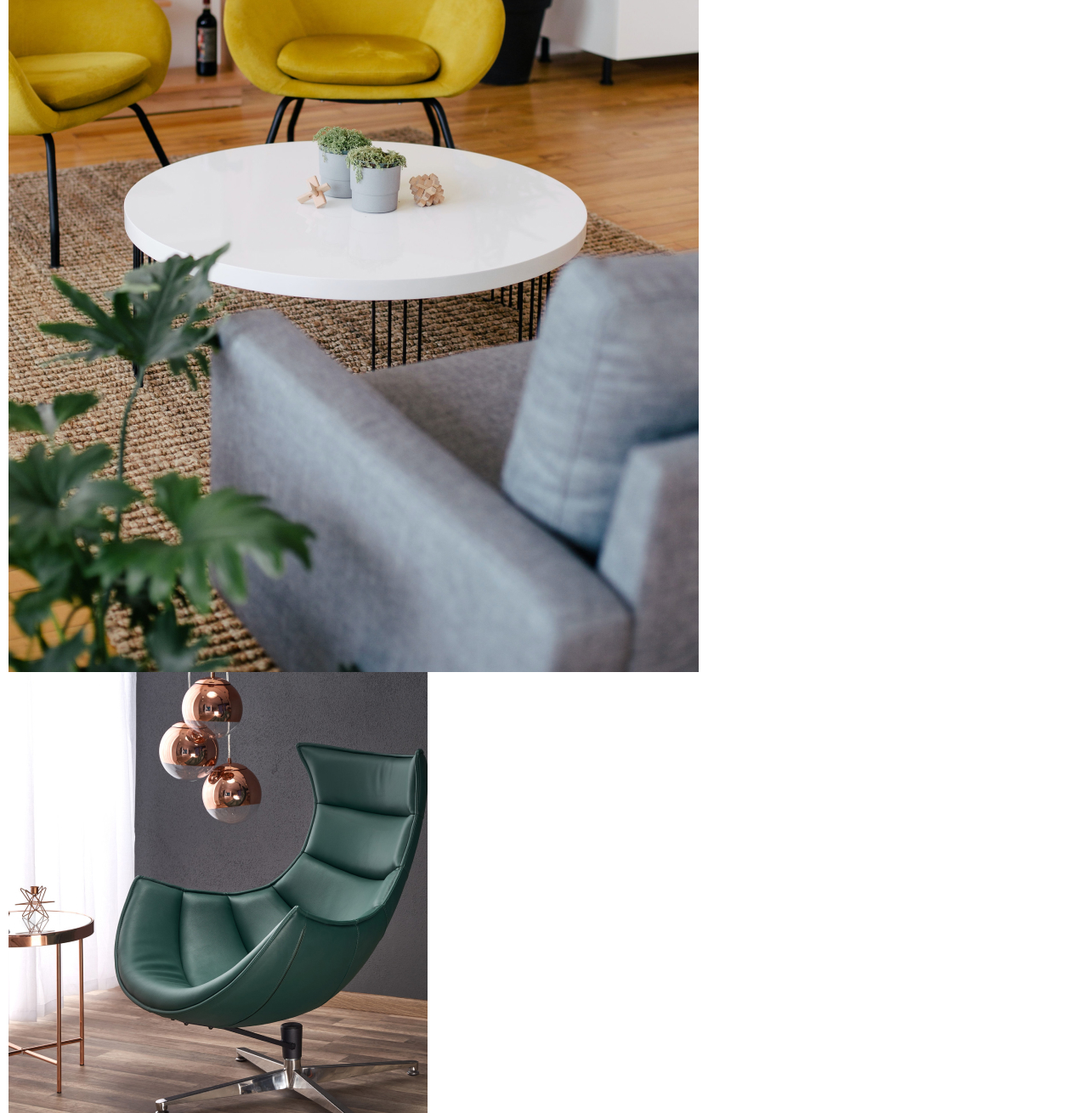
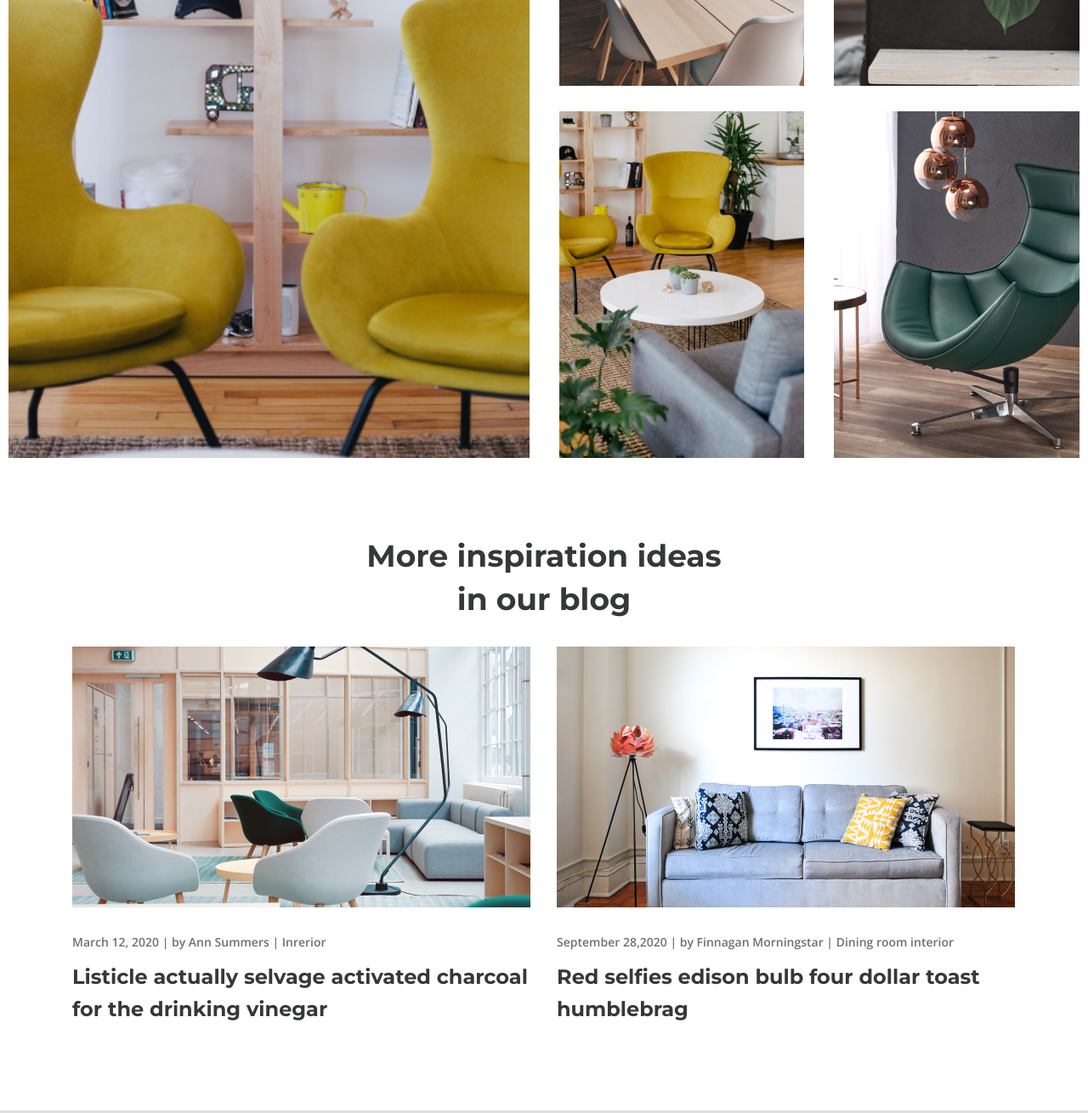
Before and after one commit to devAltss/Desire, a website: page app/index.html in a window 1280 px wide. Shown: the part 3420-4730 px from the top of the page at 85% size. Drawn offline with nearby package versions, Linux system fonts and the light colour scheme; files that its build step writes are made by us from their sources.

Commit message:
added blog, breadcrumbs

```diff
--- a/app/index.html
+++ b/app/index.html
@@ -253,9 +253,6 @@
 
             <div class="gallery__items mix office">
               <a class="gallery__item" href="#">
-                <img src="images/gallery/1.jpg" alt="images">
-              </a>
-              <a class="gallery__item" href="#">
                 <img src="images/gallery/2.jpg" alt="images">
               </a>
               <a class="gallery__item" href="#">
@@ -267,9 +264,51 @@
               <a class="gallery__item" href="#">
                 <img src="images/gallery/5.jpg" alt="images">
               </a>
+              <a class="gallery__item" href="#">
+                <img src="images/gallery/1.jpg" alt="images">
+              </a>
             </div>
 
             <div class="gallery__items mix living">
+              <a class="gallery__item" href="#">
+                <img src="images/gallery/3.jpg" alt="images">
+              </a>
+              <a class="gallery__item" href="#">
+                <img src="images/gallery/4.jpg" alt="images">
+              </a>
+              <a class="gallery__item" href="#">
+                <img src="images/gallery/5.jpg" alt="images">
+              </a>
+              <a class="gallery__item" href="#">
+                <img src="images/gallery/1.jpg" alt="images">
+              </a>
+              <a class="gallery__item" href="#">
+                <img src="images/gallery/2.jpg" alt="images">
+              </a>
+            </div>
+
+            <div class="gallery__items mix dining">
+              <a class="gallery__item" href="#">
+                <img src="images/gallery/4.jpg" alt="images">
+              </a>
+              <a class="gallery__item" href="#">
+                <img src="images/gallery/5.jpg" alt="images">
+              </a>
+              <a class="gallery__item" href="#">
+                <img src="images/gallery/1.jpg" alt="images">
+              </a>
+              <a class="gallery__item" href="#">
+                <img src="images/gallery/2.jpg" alt="images">
+              </a>
+              <a class="gallery__item" href="#">
+                <img src="images/gallery/3.jpg" alt="images">
+              </a>
+            </div>
+
+            <div class="gallery__items mix chair">
+              <a class="gallery__item" href="#">
+                <img src="images/gallery/5.jpg" alt="images">
+              </a>
               <a class="gallery__item" href="#">
                 <img src="images/gallery/1.jpg" alt="images">
               </a>
@@ -282,51 +321,50 @@
               <a class="gallery__item" href="#">
                 <img src="images/gallery/4.jpg" alt="images">
               </a>
-              <a class="gallery__item" href="#">
-                <img src="images/gallery/5.jpg" alt="images">
+            </div>
+          </div>
+        </div>
+      </div>
+      <section class="blog-box">
+        <div class="container">
+          <h3 class="blog-box__title">
+            More inspiration ideas in our blog
+          </h3>
+          <div class="blog-box__items">
+            <div class="blog-box__item">
+              <a class="blog-box__img-link" href="#">
+                <img class="blog-box__img" src="images/blog/1.jpg" alt="">
+              </a>
+              <div class="blog-box__links">
+                <span class="blog-box__date">March 12, 2020</span> |
+                <a class="blog-box__author" href="#">by Ann Summers</a> |
+                <a class="blog-box__theme" href="#">Inrerior</a>
+              </div>
+              <a class="blog-box__item-titlelink" href="#">
+                <h4 class="blog-box__item-title">
+                  Listicle actually selvage activated charcoal for the drinking vinegar
+                </h4>
               </a>
             </div>
-
-            <div class="gallery__items mix dining">
-              <a class="gallery__item" href="#">
-                <img src="images/gallery/1.jpg" alt="images">
+            <div class="blog-box__item">
+              <a class="blog-box__img-link" href="#">
+                <img class="blog-box__img" src="images/blog/2.jpg" alt="">
               </a>
-              <a class="gallery__item" href="#">
-                <img src="images/gallery/2.jpg" alt="images">
-              </a>
-              <a class="gallery__item" href="#">
-                <img src="images/gallery/3.jpg" alt="images">
-              </a>
-              <a class="gallery__item" href="#">
-                <img src="images/gallery/4.jpg" alt="images">
-              </a>
-              <a class="gallery__item" href="#">
-                <img src="images/gallery/5.jpg" alt="images">
-              </a>
-            </div>
-
-            <div class="gallery__items mix chair">
-              <a class="gallery__item" href="#">
-                <img src="images/gallery/1.jpg" alt="images">
-              </a>
-              <a class="gallery__item" href="#">
-                <img src="images/gallery/2.jpg" alt="images">
-              </a>
-              <a class="gallery__item" href="#">
-                <img src="images/gallery/3.jpg" alt="images">
-              </a>
-              <a class="gallery__item" href="#">
-                <img src="images/gallery/4.jpg" alt="images">
-              </a>
-              <a class="gallery__item" href="#">
-                <img src="images/gallery/5.jpg" alt="images">
+              <div class="blog-box__links">
+                <span class="blog-box__date">September 28,2020</span> |
+                <a class="blog-box__author" href="#">by Finnagan Morningstar</a> |
+                <a class="blog-box__theme" href="#">Dining room interior</a>
+              </div>
+              <a class="blog-box__item-titlelink" href="#">
+                <h4 class="blog-box__item-title">
+                  Red selfies edison bulb four dollar toast humblebrag
+                </h4>
               </a>
             </div>
 
           </div>
-
         </div>
-      </div>
+      </section>
 
 
     </main>
--- a/app/js/main.js
+++ b/app/js/main.js
@@ -14,7 +14,14 @@ $(function () {
     autoplay: true
   });
 
-  var mixer = mixitup('.gallery__inner');
+  var mixer = mixitup('.gallery__inner', {
+    load: {
+      filter: '.living'
+    }
+  });
+
+
+
 
 
 })
--- a/app/scss/style.scss
+++ b/app/scss/style.scss
@@ -242,6 +242,26 @@
   }
 }
 // ---- end rightside-menu
+.breadcrumbs{
+  background: rgba(#DFDFDF, .5);
+  padding: 13px 0 14px;
+  &__list{
+    display: flex;
+  }
+  &__item::after{
+    content: '/';
+    margin-left: -4px;
+    margin-right: 4px;
+  }
+  &__item:last-child::after{
+    display: none;
+  }
+  &__link{
+    font-size: 14px;
+    color: $default;
+  }
+}
+
 // ---- start slider-top
 .top{
   &__inner{
@@ -498,11 +518,85 @@
   }
 }
 // ---- end work-path
-// ---- start work-path
+// ---- start gallery
 .gallery{
   padding: 80px 0 90px;
+  &__buttons{
+    text-align: center;
+    margin-bottom: 40px;
+  }
+  &__btn{
+    margin: 0 13px;
+    background-color: transparent;
+    border: 1px solid rgba(#454647, .5);
+    border-radius: 20px;
+    padding: 6px 16px;
+    color: #8F8D8D;
+    font-size: 14px;
+    font-weight: 600;
+    cursor: pointer;
+  }
+  .mixitup-control-active{
+    background-color: #FFEF35;
+    color: #363838;
+    border-color: #FFEF35;
+  }
+  &__items{
+    display: grid;
+    grid-template-columns: repeat(4, 1fr);
+    grid-template-rows: repeat(2, 1fr);
+    grid-gap: 30px 35px;
+  }
+  &__item:first-child{
+    grid-column: span 2;
+    grid-row: span 2;
+  }
+  &__item img{
+    object-fit: cover;
+    width: 100%;
+    max-height: 1150px;
+    height: 100%;
+  }
 }
-
-.gallery__buttons{
-  text-align: center;
+// ---- end gallery
+// ---- start blog-box
+.blog-box{
+  padding-bottom: 100px;
+  &__title{
+    color: $title;
+    @extend %title-font;
+    font-size: 36px;
+    line-height: 51px;
+    margin: 0 auto 30px;
+    text-align: center;
+    max-width: 430px;
+  }
+  &__items{
+    display: grid;
+    grid-template-columns: 1fr 1fr;
+    grid-gap: 30px;
+  }
+  &__img-link{
+    margin-bottom: 19px;
+    display: inline-block;
+  }
+  &__links{
+    margin-bottom: 9px;
+    font-size: 14px;
+    font-weight: 600;
+    color: #707070;
+  }
+  &__date,
+  &__author,
+  &__theme{
+    color: inherit;
+  }
+  &__item-title{
+    color: $title;
+    font-size: 24px;
+    line-height: 38px;
+    @extend %title-font;
+  }
 }
+// ---- end blog-box
+// ---- start about page
```
Also changed, not shown: app/about.html (+16 -2 lines), app/page.html (+15 -1 lines), app/images/blog/1.jpg (added), app/images/blog/2.jpg (added), app/js/main.min.js.
